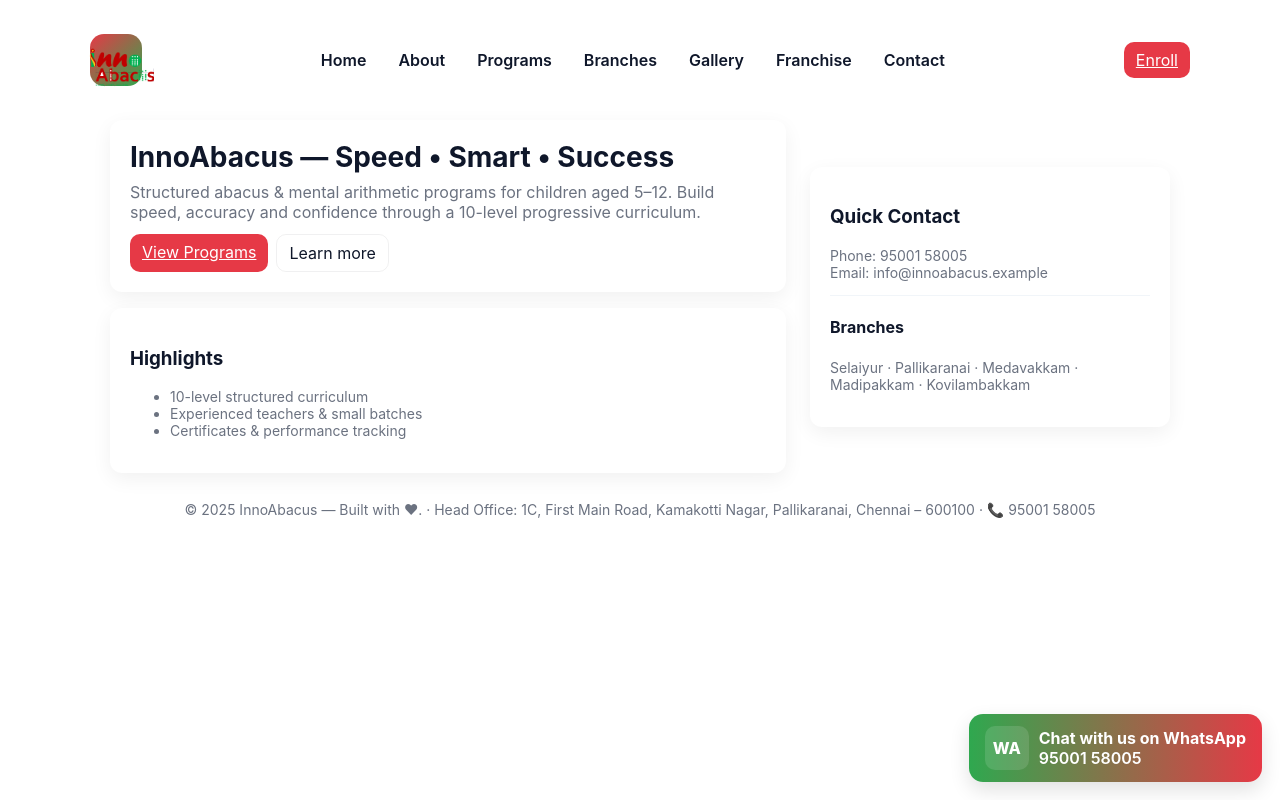
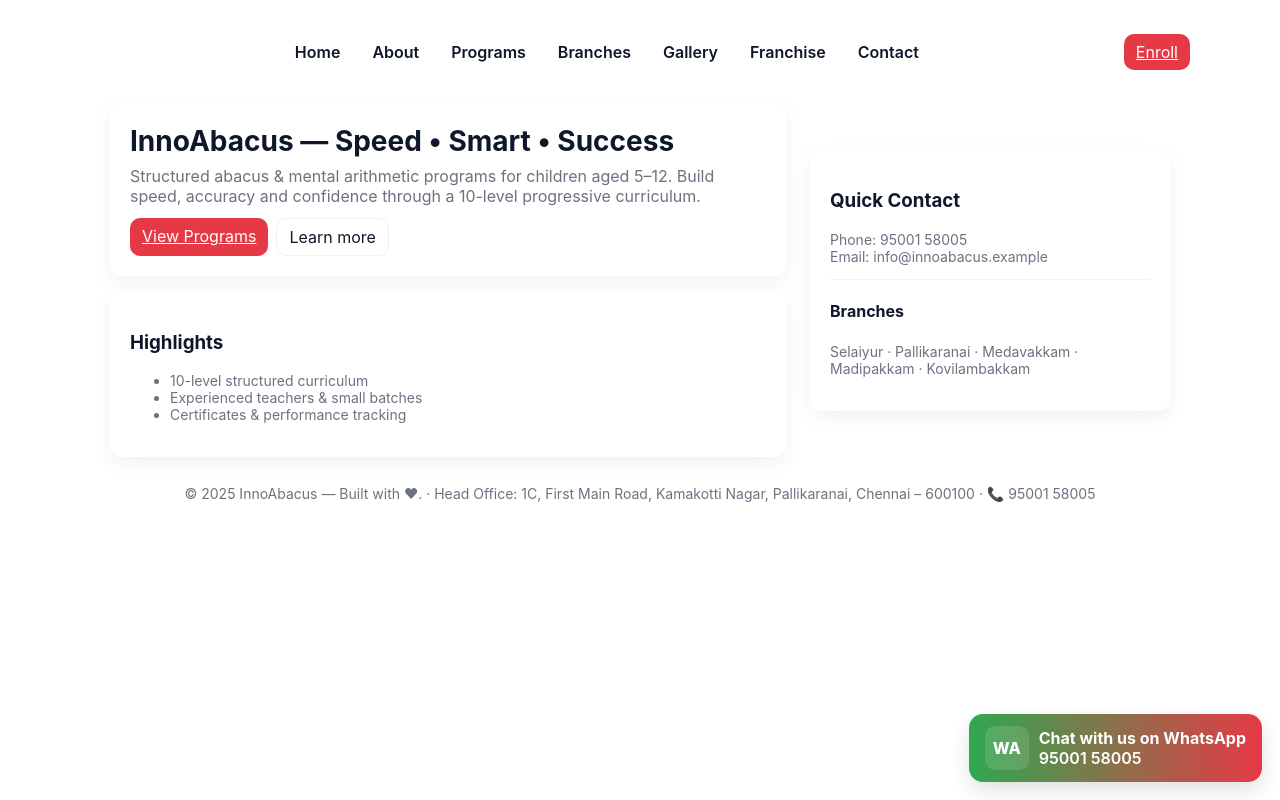
Before and after one commit to jakumaran/innoABACUS-Site, a plain HTML site: page index.html in a window 1280 px wide. Drawn offline with Linux system fonts and the light colour scheme.

Commit message:
Remove logo link from header
Removed logo link from the header section.

```diff
--- a/index.html
+++ b/index.html
@@ -14,11 +14,7 @@
 <header>
   <div class="nav container">
     <div class="brand">
-      <a href="index.html" class="logo">
-        <img src="assets/images/inno-full-logo.png"
-             alt="InnoAbacus Logo"
-             style="height:65px;object-fit:contain;">
-      </a>
+
     </div>
     <nav>
       <ul>
```
